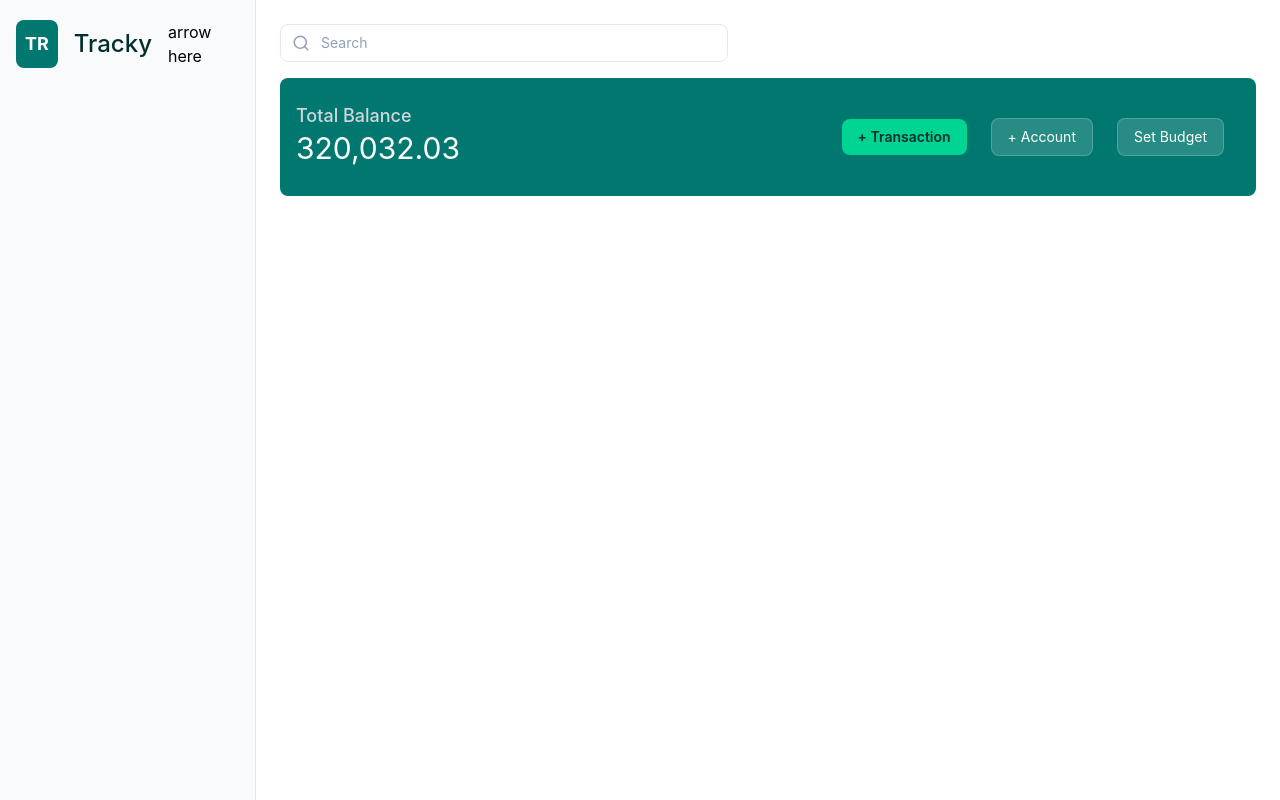
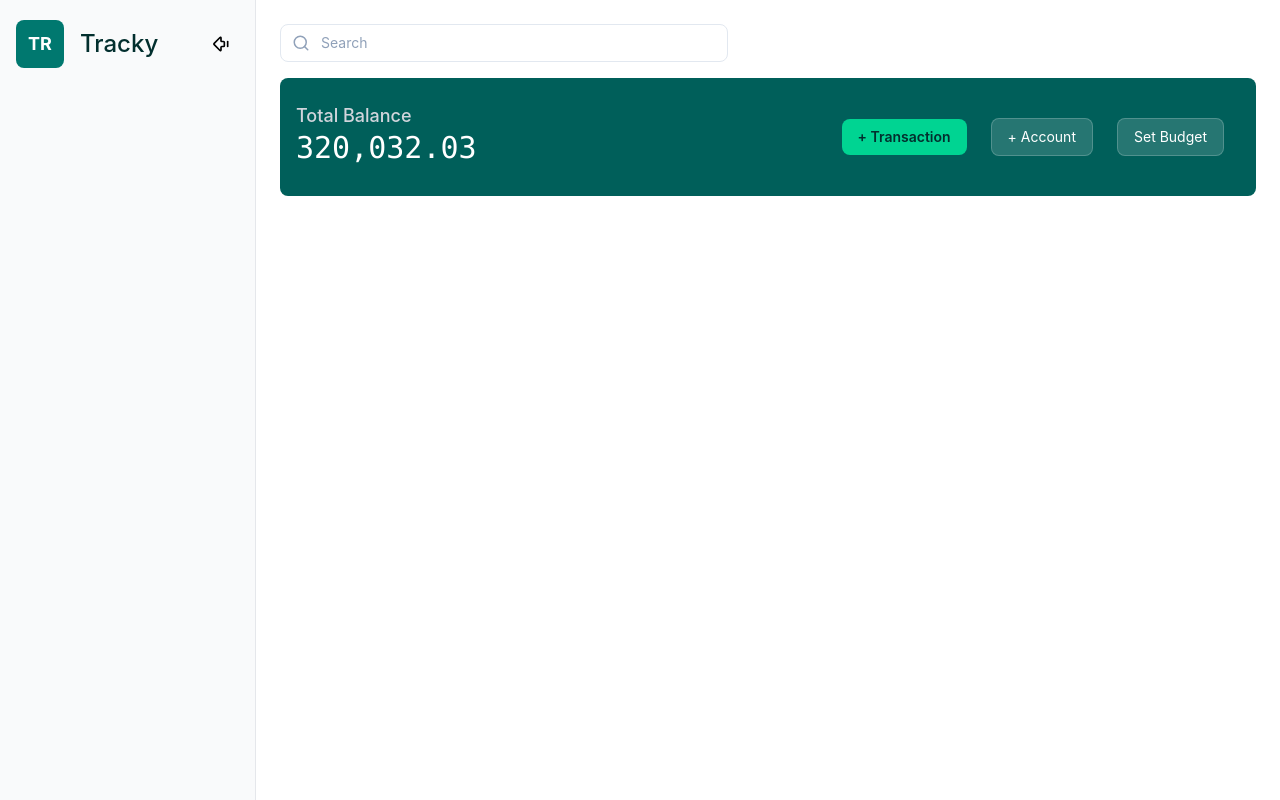
Before and after one commit to nikkoensomo/tracky, a React (Vite) app in the folder client/: page /dashboard-page in a window 1280 px wide. Built offline with nearby package versions, Linux system fonts and the light colour scheme; no server answers.

Commit message:
feat: added sidebar arrow

```diff
--- /dev/null
+++ b/client/src/components/buttons/SidebarArrowButton.tsx
@@ -0,0 +1,20 @@
+import { ArrowBigLeftDash } from "lucide-react";
+
+type ButtonProps = {
+    onClick: () => void;
+}
+
+const SidebarArrowButton = ({ onClick }: ButtonProps ) => {
+    return (
+        <>
+            <button
+                className="px-2 py-2 rounded-lg cursor-pointer hover:bg-gray-200"
+                onClick={onClick}
+            >
+                <ArrowBigLeftDash size={20}/>
+            </button>
+        </>
+    );
+}
+
+export default SidebarArrowButton;
--- a/client/src/components/sections/heroes/DashboardPageHero.tsx
+++ b/client/src/components/sections/heroes/DashboardPageHero.tsx
@@ -6,10 +6,10 @@ const DashboardPageHero = () => {
     return (
         <>
             <section className="flex flex-col gap-4">
-                <div className="flex justify-between bg-teal-700 rounded-lg px-4 py-6">
+                <div className="flex justify-between bg-teal-800 rounded-lg px-4 py-6">
                     <div className="flex flex-col">
                         <span className="text-lg text-gray-300 font-medium">Total Balance</span>
-                        <span className="text-3xl text-white">320,032.03</span>
+                        <span className="text-3xl text-white font-mono">320,032.03</span>
                     </div>
 
                     <div className="flex justify-center items-center space-x-6 p-4">
--- a/client/src/components/sidebar/Sidebar.tsx
+++ b/client/src/components/sidebar/Sidebar.tsx
@@ -2,8 +2,10 @@ import { useState } from 'react';
 import { useNavigate } from 'react-router-dom';
 import type { LucideIcon } from 'lucide-react';
 import {
-    Gauge
+    Gauge,
+    ArrowBigLeftDash
 } from 'lucide-react';
+import SidebarArrowButton from '../buttons/SidebarArrowButton';
 
 type SidebarProps = {
     onClose: () => void;
@@ -40,7 +42,9 @@ const Sidebar = () => {
                     </span>
 
                     <div className="ml-auto">
-                        <span>arrow here</span>
+                        <SidebarArrowButton
+                            onClick={() => {}}
+                        />
                     </div>
                 </div>
             </aside>
```
